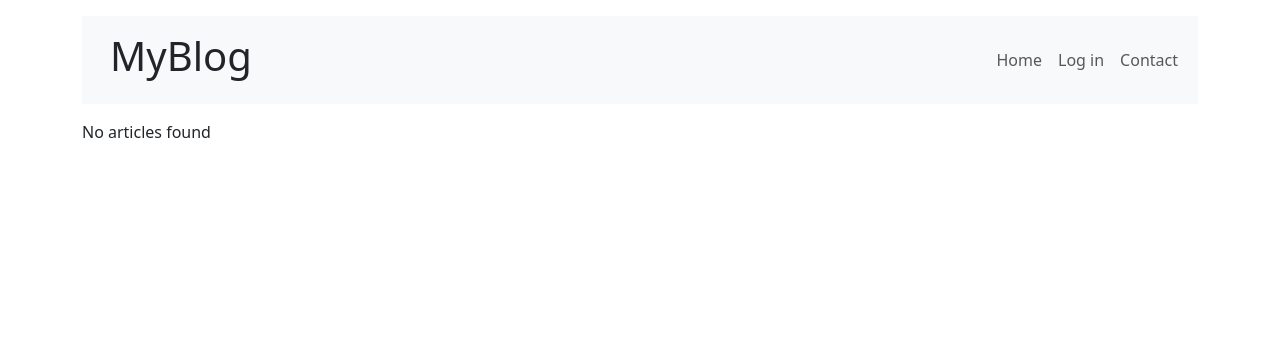
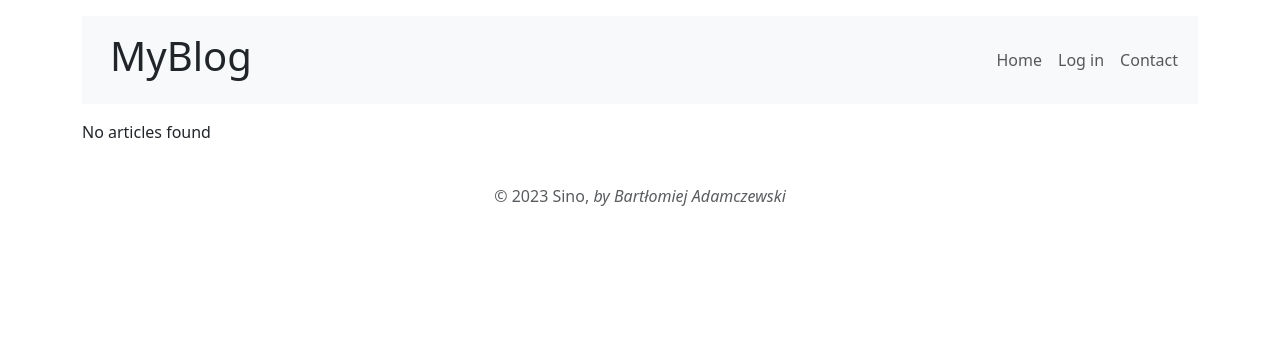
Before and after one commit to BartAdamPOZ/MyBlog, a PHP site: page / in a window 1280 px wide. Shown: the top 364 px of the page. Run offline with PHP 8.4, Linux system fonts and the light colour scheme; data that the repository does not hold is empty.

Commit message:
Added footer

```diff
--- a/includes/footer.php
+++ b/includes/footer.php
@@ -1,4 +1,10 @@
   </main>
+
+    <div class="container">
+      <footer class="py-3 my-4">
+          <p class="text-center text-body-secondary">© 2023 Sino, <em>by Bartłomiej Adamczewski</em></p>
+      </footer>
+    </div>
 
   </div>
 
```
